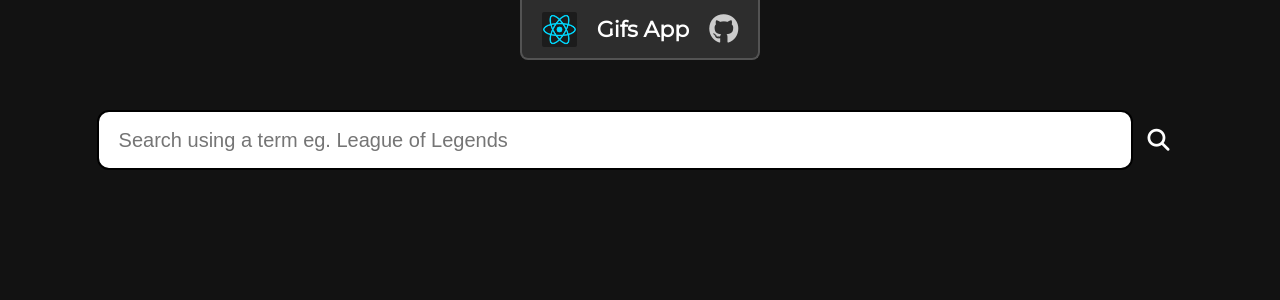
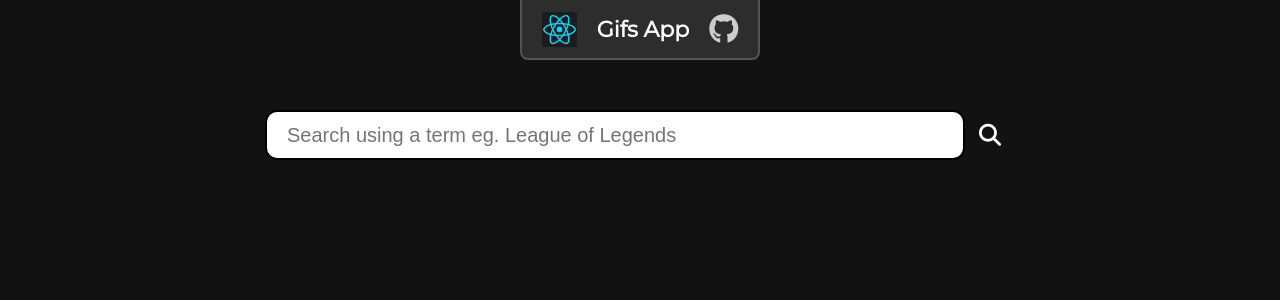
Before and after one commit to SebastianCB-dev/gifs-app-react, a React (Vite) app: page / in a window 1280 px wide. Shown: the top 300 px of the page. Built offline with nearby package versions, Linux system fonts and the light colour scheme.

Commit message:
Feat: Add prop types

```diff
--- a/package.json
+++ b/package.json
@@ -11,6 +11,7 @@
     "preview": "vite preview"
   },
   "dependencies": {
+    "prop-types": "^15.8.1",
     "react": "^18.2.0",
     "react-dom": "^18.2.0"
   },
--- a/src/GifsApp.jsx
+++ b/src/GifsApp.jsx
@@ -5,7 +5,6 @@ import { InputGifComponent } from './components/InputGif'
 export const GifsApp = () => {
   const [querySearch, setQuerySearch] = useState('')
   const updateQuerySearch = (query) => {
-    console.log({ query })
     setQuerySearch(query)
   }
 
--- a/src/components/InputGif.jsx
+++ b/src/components/InputGif.jsx
@@ -1,4 +1,5 @@
 import { useState } from 'react'
+import PropTypes from 'prop-types'
 
 import './inputGif.css'
 
@@ -28,3 +29,7 @@ export const InputGifComponent = ({ updateQuerySearch }) => {
     </form>
   )
 }
+
+InputGifComponent.propTypes = {
+  updateQuerySearch: PropTypes.func.isRequired
+}
--- a/src/components/inputGif.css
+++ b/src/components/inputGif.css
@@ -1,6 +1,6 @@
 .form {
   width: 90%;
-  height: 60px;
+  height: 50px;
   margin: 0 auto;
   margin-top: 50px;
   display: flex;
@@ -10,6 +10,7 @@
 .input {
   display: block;
   width: 90%;
+  max-width: 700px;
   -webkit-border-radius: 12px;
   -moz-border-radius: 12px;
   -ms-border-radius: 12px;
```
Also changed, not shown: 1 other file (tests, documents, lock files or other folders).
